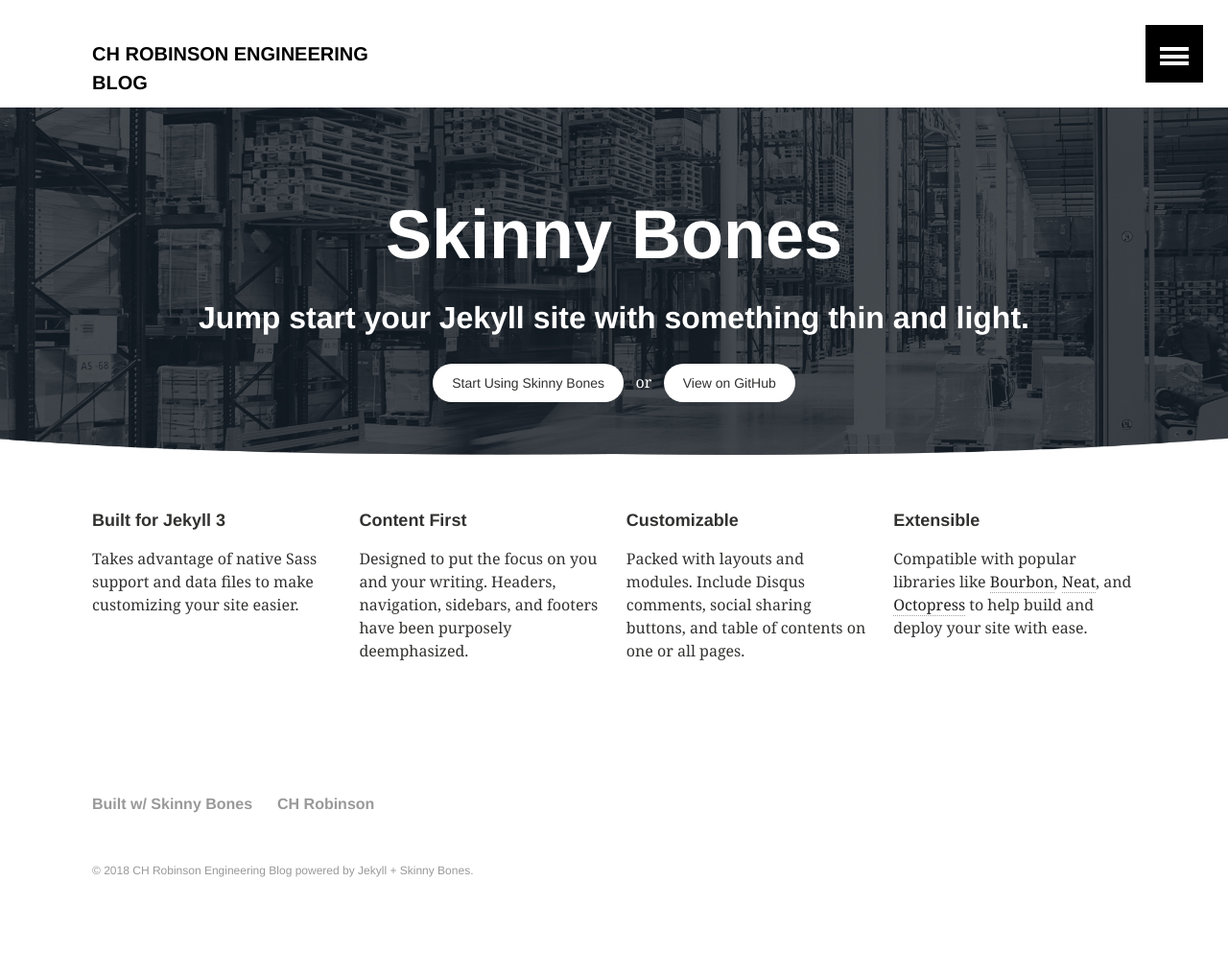
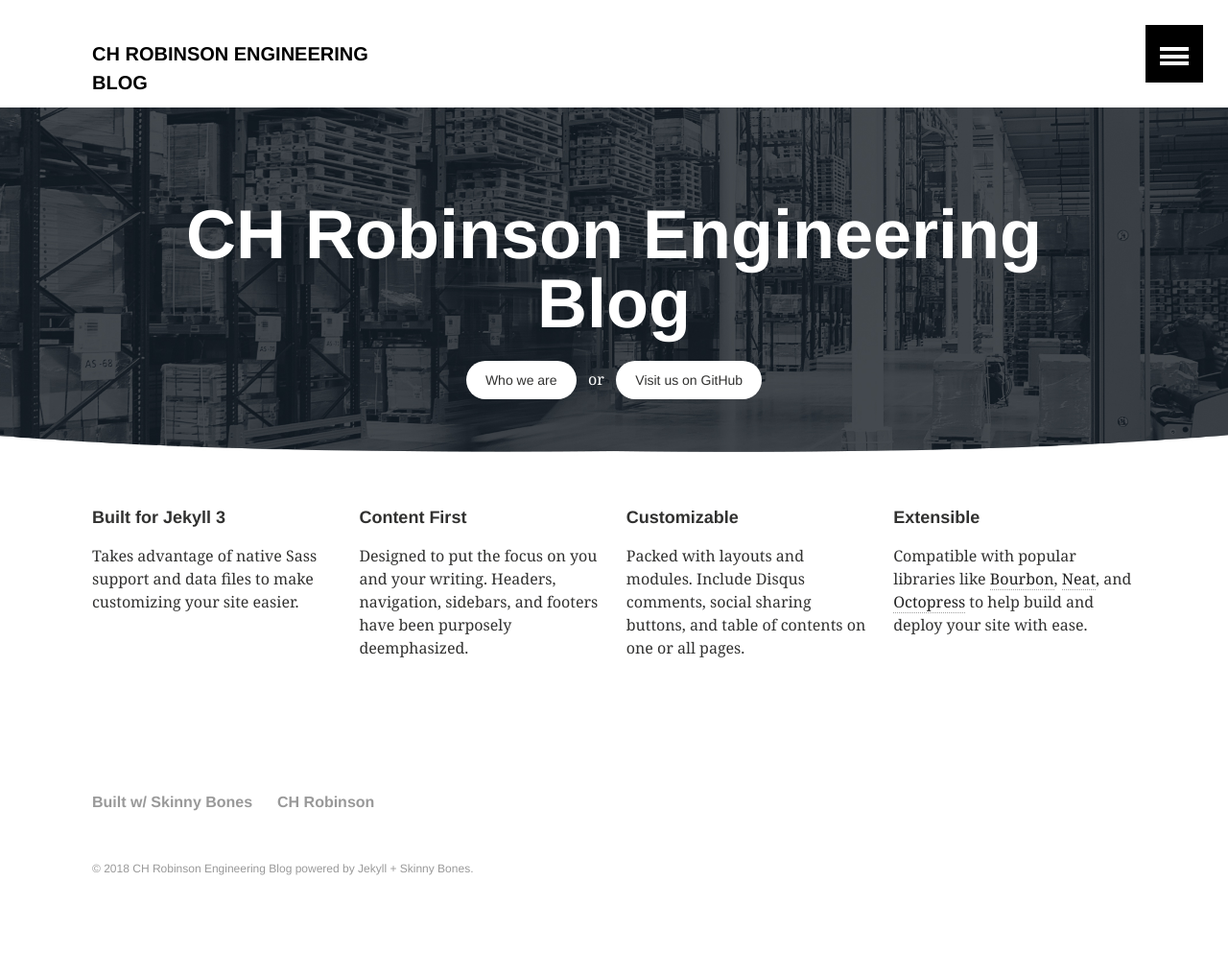
Before and after one commit to ch-robinson/ch-robinson.github.com, a Jekyll site: the page built from index.md, in a window 1280 px wide. Shown: the whole page at 96% size. Built offline with Jekyll 4.4.1, drawn with Linux system fonts in a browser that asks for light colours.

Commit message:
Update home.html

```diff
--- a/_layouts/home.html
+++ b/_layouts/home.html
@@ -36,9 +36,8 @@
     {% if page.image.feature %}
     <div class="page-lead" style="background-image:url({{ site.url }}/images/{{ page.image.feature }})">
       <div class="wrap page-lead-content">
-        <h1>Skinny Bones</h1>
-        <h2>Jump start your Jekyll site with something thin and light.</h2>
-        <a href="{{ site.url }}/getting-started/" class="btn-inverse">Start Using Skinny Bones</a> &nbsp; or &nbsp; <a href="https://github.com/mmistakes/skinny-bones-jekyll" class="btn-inverse">View on GitHub</a>
+        <h1>CH Robinson Engineering Blog</h1>
+        <a href="{{ site.url }}/who we are/" class="btn-inverse">Who we are</a> &nbsp; or &nbsp; <a href="https://github.com/ch-robinson" class="btn-inverse">Visit us on GitHub</a>
       </div><!-- /.page-lead-content -->
     </div><!-- /.page-lead -->
     {% endif %}
```
